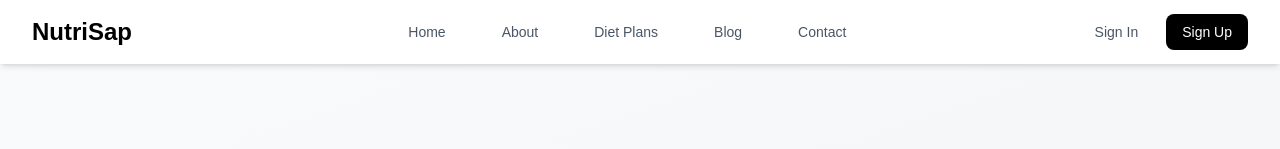
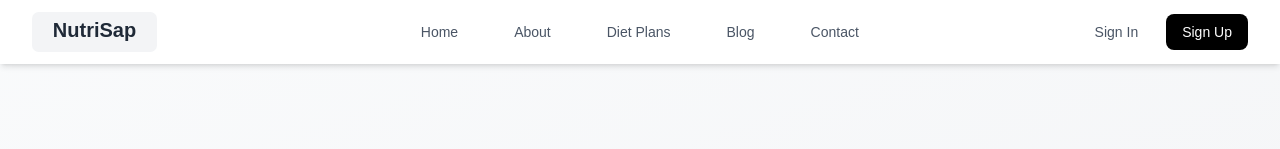
Before and after one commit to hrishi2099/nutrition-website, a Next.js app: page / in a window 1280 px wide. Shown: the top 149 px of the page. Built offline with nearby package versions, Linux system fonts and the light colour scheme; no server answers; the database is empty.

Commit message:
feat: add placeholder logo

```diff
--- a/src/components/Header.tsx
+++ b/src/components/Header.tsx
@@ -34,8 +34,8 @@
       <div className="max-w-7xl mx-auto px-4 sm:px-6 lg:px-8">
         <div className="flex justify-between items-center h-16">
           <div className="flex-shrink-0">
-            <Link href="/" className="text-2xl font-bold text-black dark:text-white">
-              NutriSap
+            <Link href="/" className="flex items-center">
+              <img src="/logo.svg" alt="NutriSap Logo" className="h-10" />
             </Link>
           </div>
 
```
Also changed, not shown: public/logo.svg (added).
